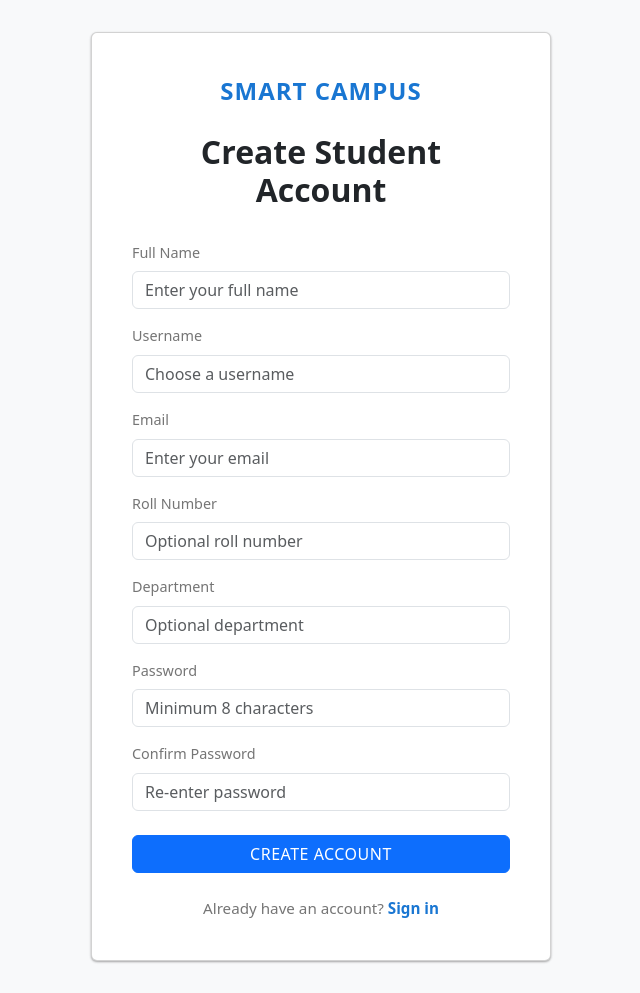
After one commit to pugalpugazh2006-cmd/Smart-campus, a Flask app: page /signup in a window 1280 px wide. The commit adds this page. Shown: the whole page, without its empty margins (319-959 px from the left). Run offline with Flask 3, Linux system fonts and the light colour scheme.

Commit message:
Add public student signup flow

```diff
--- a/app.py
+++ b/app.py
@@ -91,6 +91,31 @@ def healthz():
     except Exception as exc:
         return {'status': 'error', 'database': 'unavailable', 'detail': str(exc)}, 503
 
+def create_user_account(username, email, password, role, full_name, roll_number=None, department=None):
+    user_id = db.table('users').insert({
+        'username': username,
+        'email': email,
+        'password_hash': generate_password_hash(password),
+        'role': role
+    })
+
+    if role == 'student':
+        db.table('student_profiles').insert({
+            'user_id': user_id,
+            'full_name': full_name,
+            'roll_number': roll_number or f"STU{user_id}",
+            'department': department or 'General',
+            'semester': 1
+        })
+    elif role == 'faculty':
+        db.table('faculty_profiles').insert({
+            'user_id': user_id,
+            'full_name': full_name,
+            'department': department or 'General'
+        })
+
+    return user_id
+
 # Login required decorator
 def login_required(f):
     @wraps(f)
@@ -137,6 +162,58 @@ def login():
             flash('Invalid username or password', 'danger')
 
     return render_template('login.html')
+
+@app.route('/signup', methods=['GET', 'POST'])
+def signup():
+    if 'user_id' in session:
+        return redirect(url_for('dashboard'))
+
+    if request.method == 'POST':
+        username = (request.form.get('username') or '').strip()
+        email = (request.form.get('email') or '').strip().lower()
+        password = request.form.get('password') or ''
+        confirm_password = request.form.get('confirm_password') or ''
+        full_name = (request.form.get('full_name') or '').strip()
+        roll_number = (request.form.get('roll_number') or '').strip()
+        department = (request.form.get('department') or '').strip()
+
+        if not all([username, email, password, confirm_password, full_name]):
+            flash('All required fields must be filled in.', 'danger')
+            return render_template('signup.html')
+
+        if password != confirm_password:
+            flash('Passwords do not match.', 'danger')
+            return render_template('signup.html')
+
+        if len(password) < 8:
+            flash('Password must be at least 8 characters long.', 'danger')
+            return render_template('signup.html')
+
+        if db.table('users').get(User.username == username) or db.table('users').get(where('email') == email):
+            flash('Username or Email already exists!', 'danger')
+            return render_template('signup.html')
+
+        if roll_number and db.table('student_profiles').get(where('roll_number') == roll_number):
+            flash('Roll number already exists!', 'danger')
+            return render_template('signup.html')
+
+        user_id = create_user_account(
+            username=username,
+            email=email,
+            password=password,
+            role='student',
+            full_name=full_name,
+            roll_number=roll_number or None,
+            department=department or None
+        )
+
+        session['user_id'] = user_id
+        session['username'] = username
+        session['role'] = 'student'
+        flash('Account created successfully!', 'success')
+        return redirect(url_for('dashboard'))
+
+    return render_template('signup.html')
 
 @app.route('/logout')
 def logout():
@@ -895,32 +972,22 @@ def add_user():
         flash('Username or Email already exists!', 'danger')
         return redirect(url_for('admin_panel'))
 
-    # Create User
-    user_id = db.table('users').insert({
-        'username': username,
-        'email': email,
-        'password_hash': generate_password_hash(password),
-        'role': role
-    })
+    user_id = create_user_account(
+        username=username,
+        email=email,
+        password=password,
+        role=role,
+        full_name=full_name,
+        roll_number=request.form.get('roll_number'),
+        department=request.form.get('department') or 'TBD'
+    )
 
-    # Create Profile
-    if role == 'student':
-        roll_number = request.form.get('roll_number')
-        db.table('student_profiles').insert({
+    if role == 'admin':
+        db.table('admin_profiles').insert({
             'user_id': user_id,
             'full_name': full_name,
-            'roll_number': roll_number or f"STU{user_id}",
-            'department': 'TBD',
-            'semester': 1
+            'title': 'System Admin'
         })
-    elif role == 'faculty':
-        department = request.form.get('department')
-        db.table('faculty_profiles').insert({
-            'user_id': user_id,
-            'full_name': full_name,
-            'department': department or 'General'
-        })
-    # Admin roles don't have separate profiles currently, they use the users table directly
 
     flash(f'User {username} added successfully!', 'success')
     return redirect(url_for('admin_panel'))
--- a/templates/login.html
+++ b/templates/login.html
@@ -18,5 +18,9 @@
         </div>
         <button type="submit" class="btn btn-primary" style="width: 100%; margin-top: 1rem;">Sign In</button>
     </form>
+    <div style="text-align: center; margin-top: 1.5rem; color: var(--text-secondary); font-size: 0.95rem;">
+        New here?
+        <a href="/signup" style="color: var(--primary); font-weight: 600; text-decoration: none;">Create an account</a>
+    </div>
 </div>
 {% endblock %}
--- /dev/null
+++ b/templates/signup.html
@@ -0,0 +1,46 @@
+{% extends "base.html" %}
+
+{% block title %}Create Account - Smart Campus{% endblock %}
+
+{% block auth_content %}
+<div class="card auth-card" style="width: 100%; max-width: 460px; padding: 2.5rem;">
+    <div class="logo" style="text-align: center; margin-bottom: 1.5rem; font-size: 1.5rem;">SMART CAMPUS</div>
+    <h2 style="text-align: center; margin-bottom: 2rem; font-weight: 600;">Create Student Account</h2>
+
+    <form action="/signup" method="POST">
+        <div class="mb-3">
+            <label class="form-label" style="display: block; margin-bottom: 0.5rem; color: var(--text-secondary); font-size: 0.9rem;">Full Name</label>
+            <input type="text" name="full_name" class="form-control" required placeholder="Enter your full name">
+        </div>
+        <div class="mb-3">
+            <label class="form-label" style="display: block; margin-bottom: 0.5rem; color: var(--text-secondary); font-size: 0.9rem;">Username</label>
+            <input type="text" name="username" class="form-control" required placeholder="Choose a username">
+        </div>
+        <div class="mb-3">
+            <label class="form-label" style="display: block; margin-bottom: 0.5rem; color: var(--text-secondary); font-size: 0.9rem;">Email</label>
+            <input type="email" name="email" class="form-control" required placeholder="Enter your email">
+        </div>
+        <div class="mb-3">
+            <label class="form-label" style="display: block; margin-bottom: 0.5rem; color: var(--text-secondary); font-size: 0.9rem;">Roll Number</label>
+            <input type="text" name="roll_number" class="form-control" placeholder="Optional roll number">
+        </div>
+        <div class="mb-3">
+            <label class="form-label" style="display: block; margin-bottom: 0.5rem; color: var(--text-secondary); font-size: 0.9rem;">Department</label>
+            <input type="text" name="department" class="form-control" placeholder="Optional department">
+        </div>
+        <div class="mb-3">
+            <label class="form-label" style="display: block; margin-bottom: 0.5rem; color: var(--text-secondary); font-size: 0.9rem;">Password</label>
+            <input type="password" name="password" class="form-control" required minlength="8" placeholder="Minimum 8 characters">
+        </div>
+        <div class="mb-4">
+            <label class="form-label" style="display: block; margin-bottom: 0.5rem; color: var(--text-secondary); font-size: 0.9rem;">Confirm Password</label>
+            <input type="password" name="confirm_password" class="form-control" required minlength="8" placeholder="Re-enter password">
+        </div>
+        <button type="submit" class="btn btn-primary" style="width: 100%;">Create Account</button>
+    </form>
+    <div style="text-align: center; margin-top: 1.5rem; color: var(--text-secondary); font-size: 0.95rem;">
+        Already have an account?
+        <a href="/login" style="color: var(--primary); font-weight: 600; text-decoration: none;">Sign in</a>
+    </div>
+</div>
+{% endblock %}
```
Also changed, not shown: smoke_test.py (+18 -1 lines).
